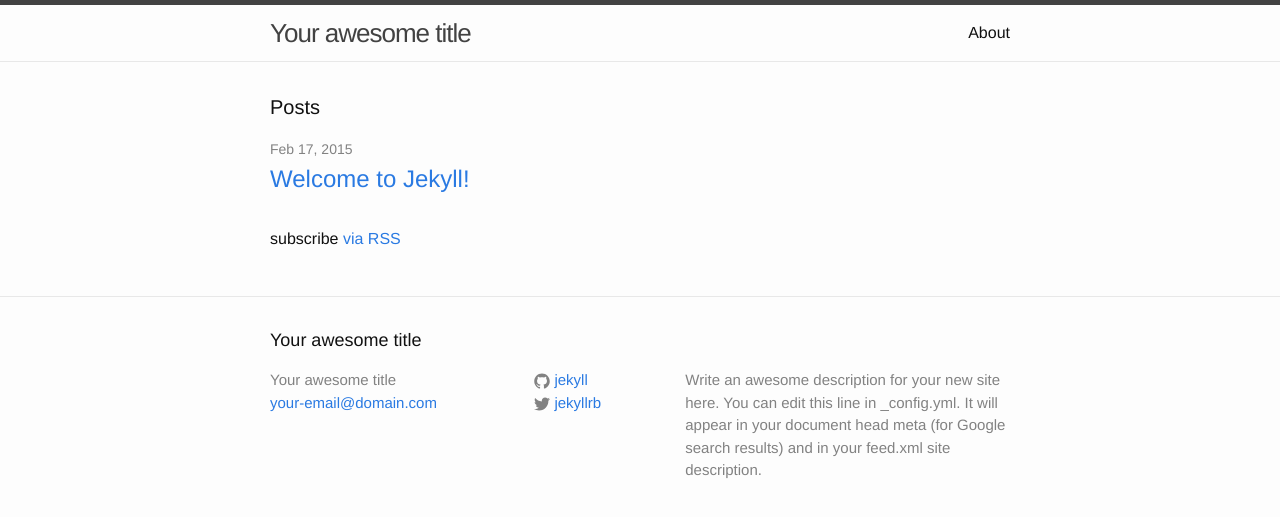
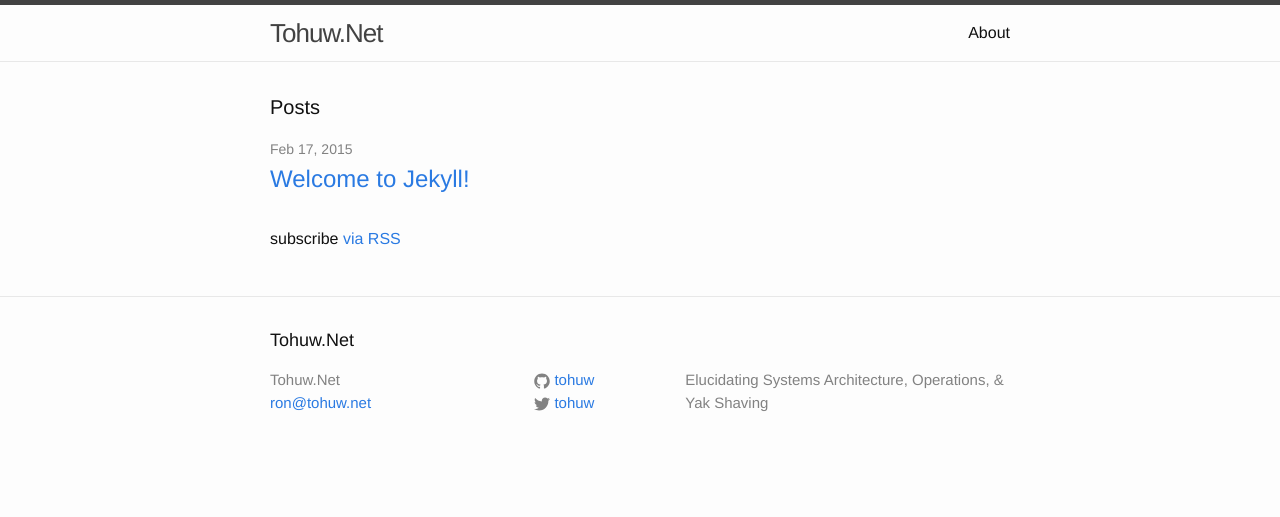
Before and after one commit to tohuw/tohuwnet-sources-old, a Jekyll site: the page built from index.html, in a window 1280 px wide. Shown: the top 517 px of the page. Built offline with Jekyll 4.4.1, drawn with Linux system fonts in a browser that asks for light colours.

Commit message:
Configured basic site info

```diff
--- a/_config.yml
+++ b/_config.yml
@@ -1,14 +1,12 @@
 # Site settings
-title: Your awesome title
-email: your-email@domain.com
+title: Tohuw.Net
+email: ron@tohuw.net
 description: > # this means to ignore newlines until "baseurl:"
-  Write an awesome description for your new site here. You can edit this
-  line in _config.yml. It will appear in your document head meta (for
-  Google search results) and in your feed.xml site description.
+  Elucidating Systems Architecture, Operations, & Yak Shaving
 baseurl: "" # the subpath of your site, e.g. /blog/
-url: "http://yourdomain.com" # the base hostname & protocol for your site
-twitter_username: jekyllrb
-github_username:  jekyll
+url: "https://tohuw.net" # the base hostname & protocol for your site
+twitter_username: tohuw
+github_username:  tohuw
 
 # Build settings
 markdown: kramdown
```
